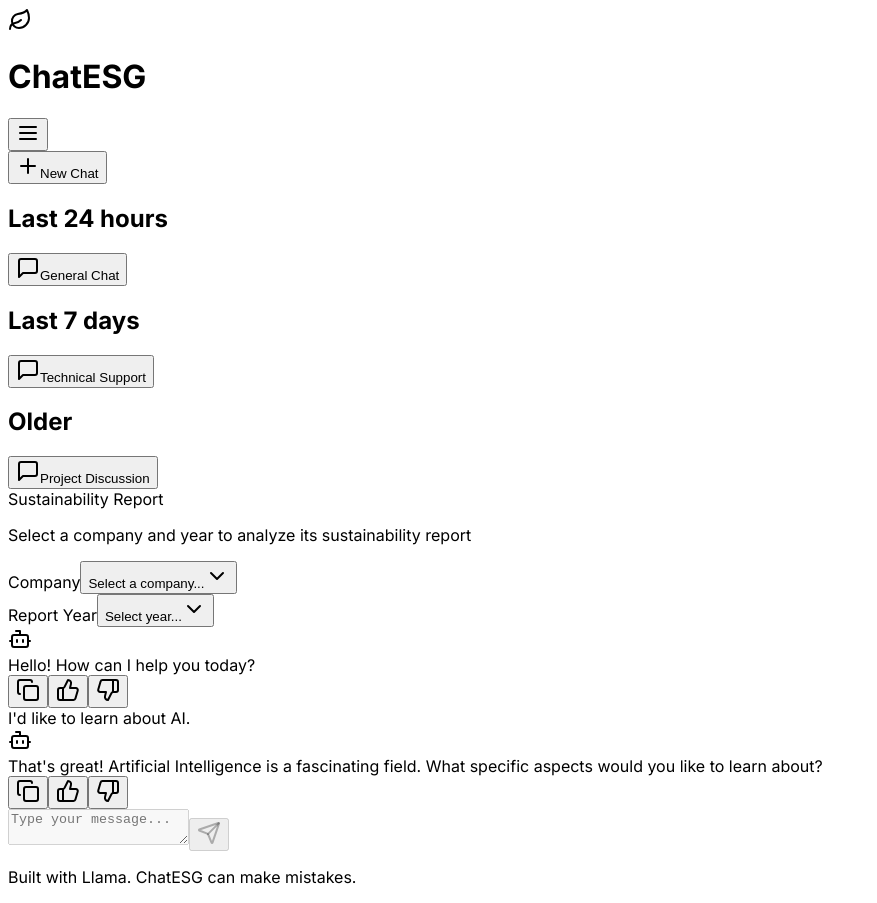
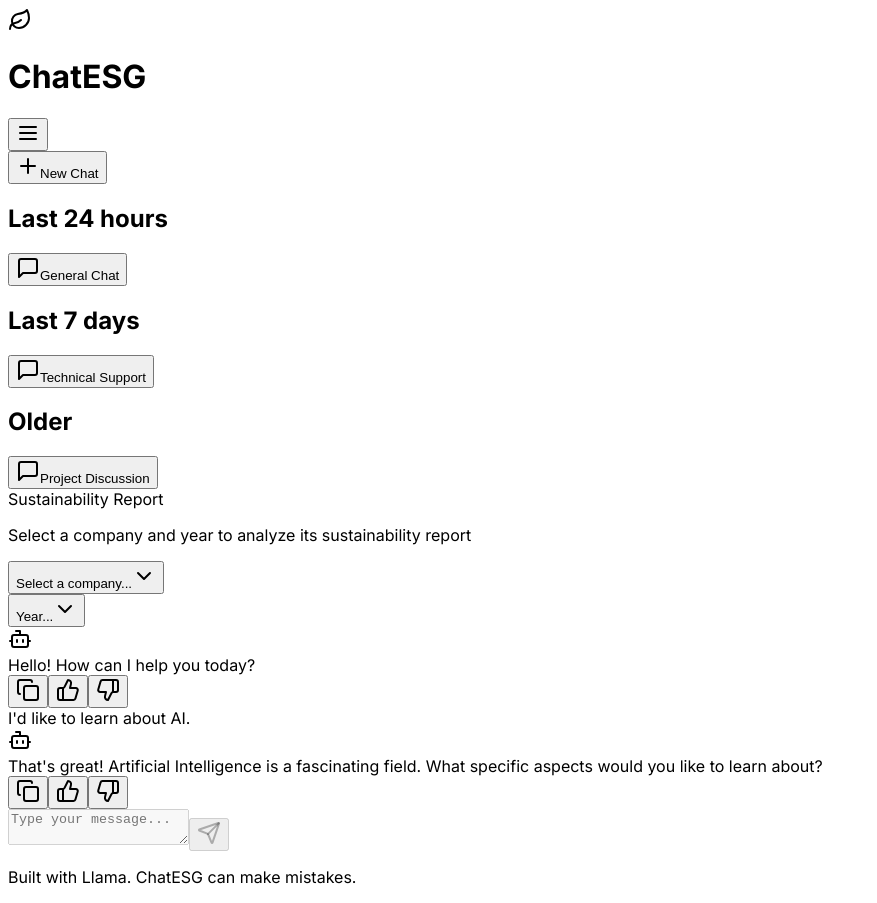
Before and after one commit to maulairfani/chat-esg-react, a React (Vite) app in the folder client/: page / in a window 1280 px wide. Shown: the whole page, without its empty margins (0-877 px from the left). Built offline with nearby package versions, Linux system fonts and the light colour scheme.

Commit message:
Agent query: Apakah document selector sudah lebih compact dan rapi?
Improve DocumentSelector component styling and layout.

Screenshot: https://storage.googleapis.com/screenshot-production-us-central1/a7408559-f92d-43b1-9cd3-f502b7a64676/39e1c630-e80b-40cf-9b54-95df399beae2.jpg

```diff
--- a/client/src/components/DocumentSelector.tsx
+++ b/client/src/components/DocumentSelector.tsx
@@ -32,17 +32,16 @@ export default function DocumentSelector({
       initial={{ opacity: 0, y: -20 }}
       animate={{ opacity: 1, y: 0 }}
       transition={{ duration: 0.3 }}
-      className={cn("space-y-4", className)}
+      className={cn("space-y-2", className)}
     >
-      <div className="space-y-2">
+      <div className="space-y-1">
         <Label className="text-base font-medium">Sustainability Report</Label>
         <p className="text-sm text-muted-foreground">
           Select a company and year to analyze its sustainability report
         </p>
       </div>
-      <div className="grid gap-4">
-        <div className="space-y-2">
-          <Label>Company</Label>
+      <div className="flex gap-4">
+        <div className="flex-1">
           <Select value={company} onValueChange={onCompanyChange}>
             <SelectTrigger className={cn(
               "w-full transition-all duration-200",
@@ -61,8 +60,7 @@ export default function DocumentSelector({
             </SelectContent>
           </Select>
         </div>
-        <div className="space-y-2">
-          <Label>Report Year</Label>
+        <div className="w-32">
           <Select value={year} onValueChange={onYearChange}>
             <SelectTrigger className={cn(
               "w-full transition-all duration-200",
@@ -70,7 +68,7 @@ export default function DocumentSelector({
               "hover:bg-muted/50 focus:border-primary",
               !year && "text-muted-foreground"
             )}>
-              <SelectValue placeholder="Select year..." />
+              <SelectValue placeholder="Year..." />
             </SelectTrigger>
             <SelectContent>
               {years.map((y) => (
```
Also changed, not shown: attached_assets/image_1735682319432.png (added).
